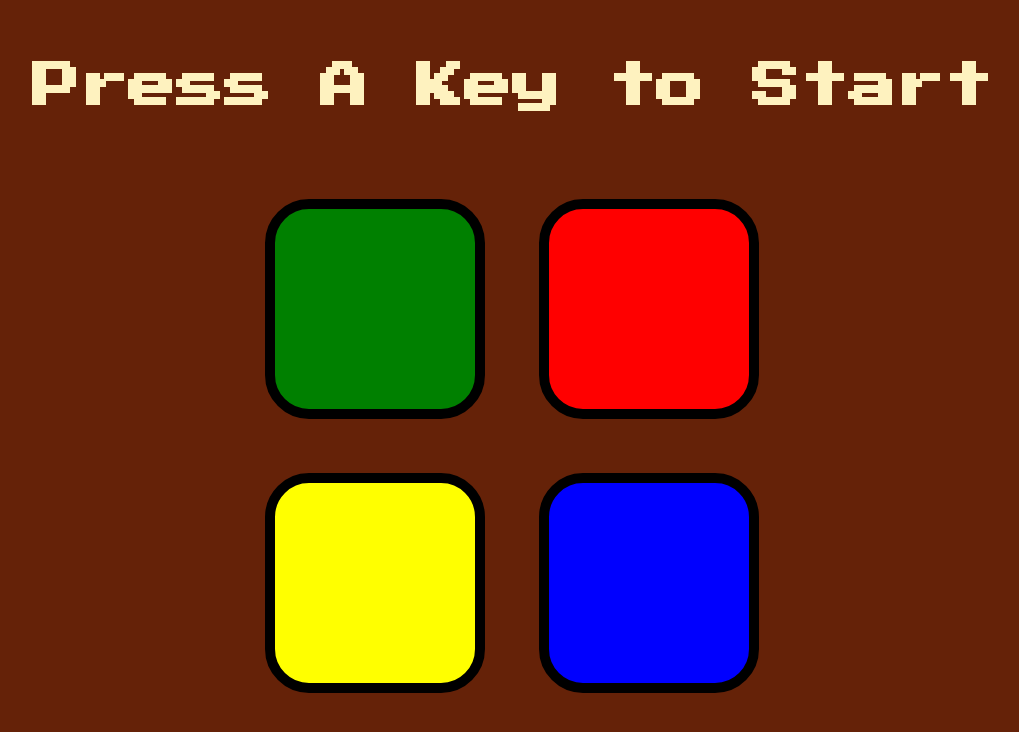
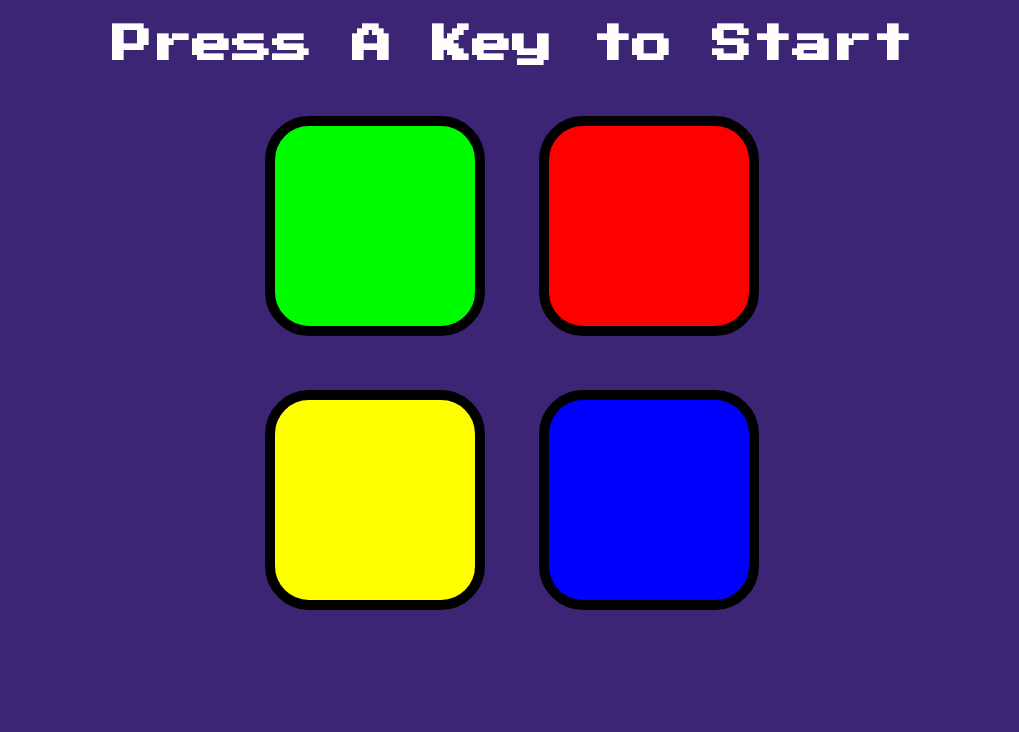
Before and after one commit to ramanlohia/simon-game, a plain HTML site: page index.html in a window 1280 px wide. Shown: the whole page, without its empty margins (128-1147 px from the left). Drawn offline with nearby package versions, Linux system fonts and the light colour scheme.

Commit message:
Body Background Color Changed

```diff
--- a/styles.css
+++ b/styles.css
@@ -1,13 +1,13 @@
 body {
   text-align: center;
-  background-color: #652208;
+  background-color: #3d2576;
 }
 
 #level-title {
   font-family: 'Press Start 2P', cursive;
-  font-size: 3rem;
-  margin:  5%;
-  color: #FEF2BF;
+  font-size: 2.5rem;
+  margin:  2%;
+  color: #fffefc;
 }
 
 .container {
@@ -36,7 +36,7 @@ body {
 }
 
 .green {
-  background-color: green;
+  background-color: rgb(0, 252, 0);
 }
 
 .blue {
```
